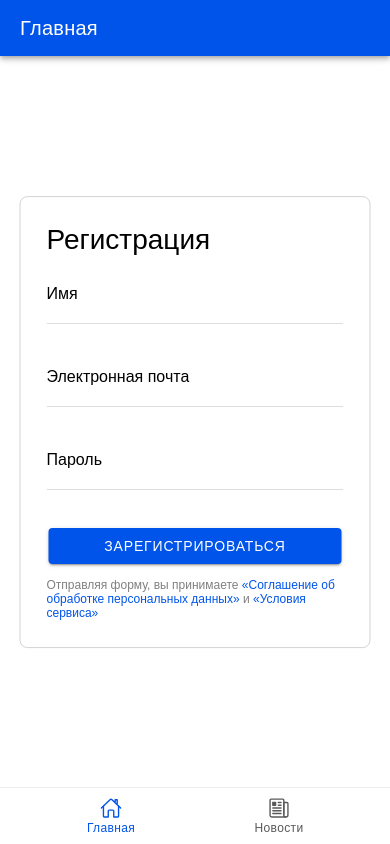
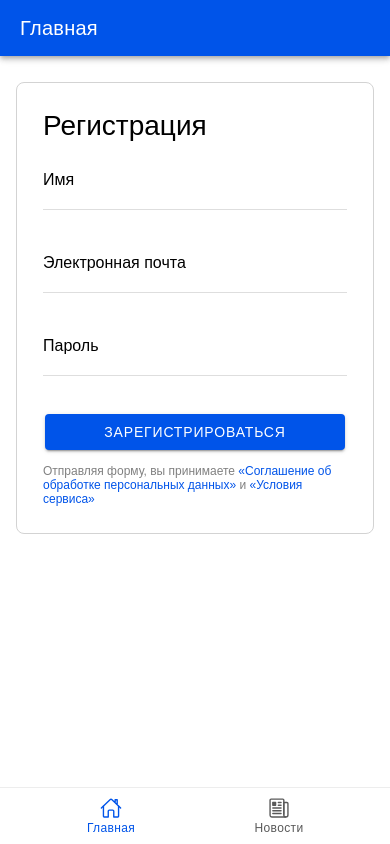
Before and after one commit to panovacoding/ionic-template, a React (Vite) app: page /home in a window 390 px wide. Built offline with nearby package versions, Linux system fonts and the light colour scheme; a web font is replaced by a local one.

Commit message:
fix: layout fixes

```diff
--- a/src/components/Form/Form.css
+++ b/src/components/Form/Form.css
@@ -33,12 +33,7 @@ ion-col.small {
 
 
 .form {
-  width: 600px;
-  max-width: 90%;
-  position: absolute;
-  top: 50%;
-  left: 50%;
-  translate: -50% -50%;
+  width: 100%;
 
   border: 1px solid lightgray;
   border-radius: 8px;
--- a/src/pages/Home/Home.css
+++ b/src/pages/Home/Home.css
@@ -34,3 +34,34 @@ h1 {
     font-size: clamp(28px, 2.50vw, 36px) !important;
     font-weight: 300 !important;
 }
+
+.container {
+    max-width: 1440px;
+    padding: 20px clamp(40px, 5.56vw, 80px);
+    margin: 0 auto;
+    min-height: 100%;
+    position: relative;
+}
+
+@media (max-width: 768px) {
+    .container {
+        padding:  16px;
+    }
+}
+
+.form-container {
+  width: 600px;
+  max-width: 100%;
+  position: absolute;
+  top: 50%;
+  left: 50%;
+  translate: -50% -50%;
+}
+
+@media (max-width: 696px), (max-height: 630px) {
+    .form-container {
+        position: static;
+        translate: 0 0;
+        margin: 10px auto 0;
+    }
+}
--- a/src/pages/Home/Home.tsx
+++ b/src/pages/Home/Home.tsx
@@ -6,9 +6,13 @@ import Header from '../../components/Header/Header';
 const Home: React.FC = () => {
   return (
     <IonPage>
-      <Header title='Главная'/>
+      <Header title="Главная" />
       <IonContent fullscreen>
-        <Form />
+        <div className="container">
+          <div className="form-container">
+            <Form />
+          </div>
+        </div>
       </IonContent>
     </IonPage>
   );
--- a/src/pages/News/News.css
+++ b/src/pages/News/News.css
@@ -1,21 +1,8 @@
-.container {
-    max-width: 1440px;
-    padding: 20px clamp(40px, 5.56vw, 80px);
-    margin: 0 auto;
-}
-
-@media (max-width: 768px) {
-    .container {
-        padding:  16px;
-    }
-}
-
 .grid-news {
     --ion-grid-column-padding: 0;
     padding: 0;
     margin-left: -10px;
     margin-right: -10px;
-    /* margin-top: 32px; */
 }
 
 ion-col.flex {
--- a/src/pages/RegisterSuccess/RegisterSuccess.css
+++ b/src/pages/RegisterSuccess/RegisterSuccess.css
@@ -3,4 +3,6 @@
     top: 50%;
     left: 50%;
     translate: -50% -50%;
+    width: 100%;
+    text-align: center;
 }
```
